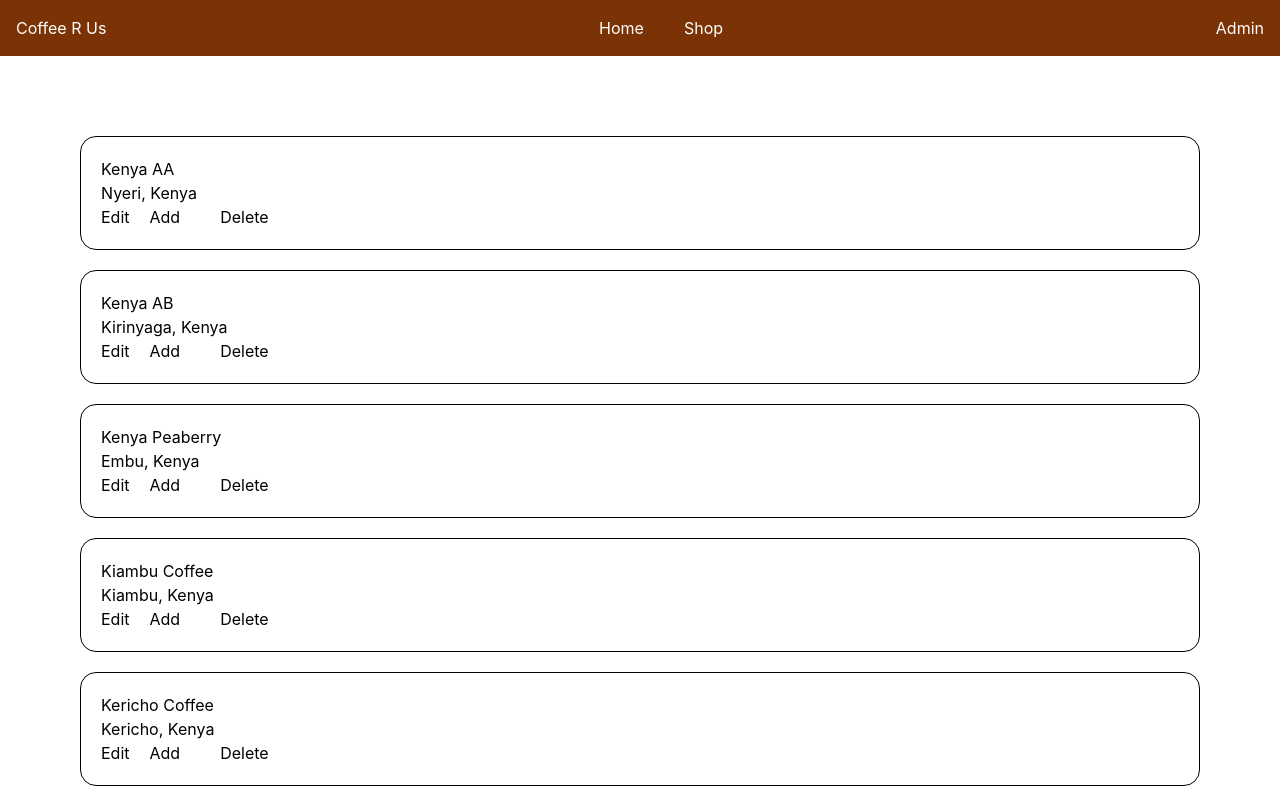
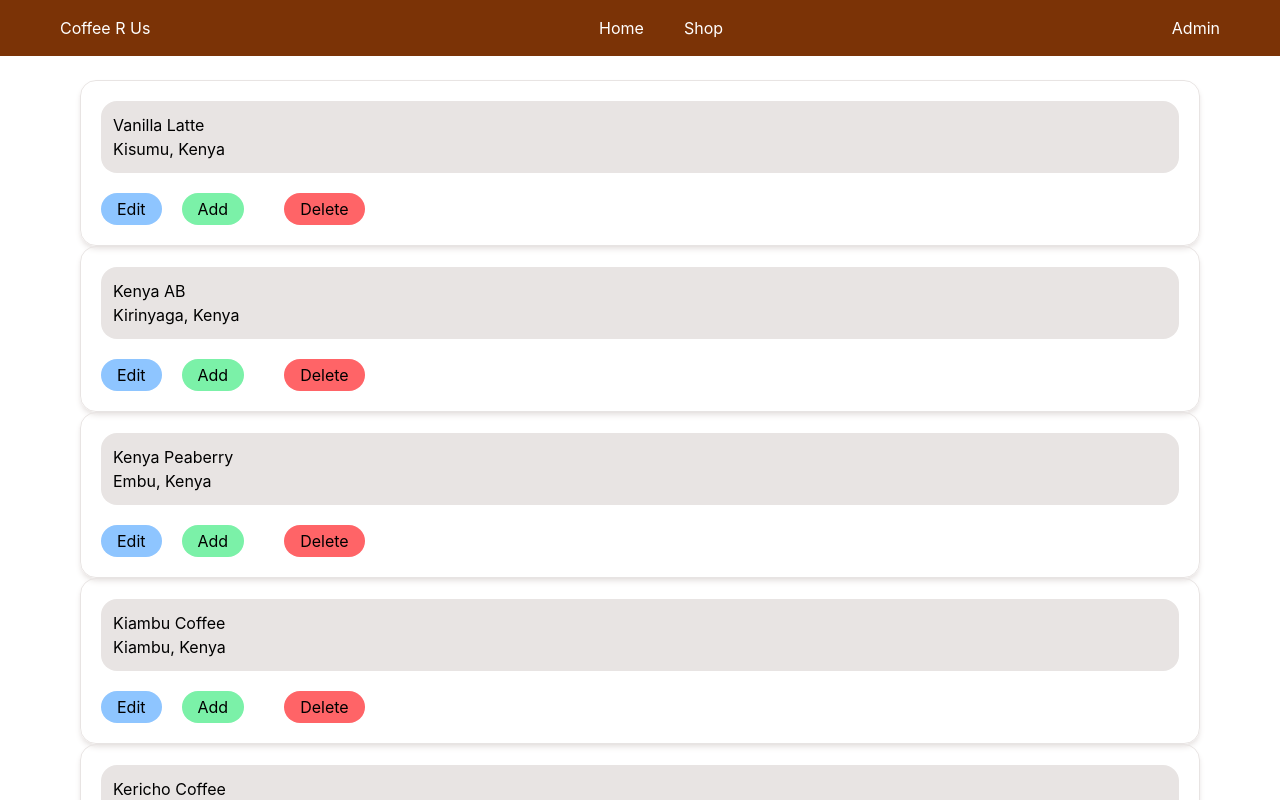
Before and after one commit to HopeKathomi/Summative-Lab---Personal-Project-Showcase-App, a React (Vite) app: page /administrator in a window 1280 px wide. Shown: the top 802 px of the page. Built offline with nearby package versions, Linux system fonts and the light colour scheme; data requests are answered from the project's data file.

Commit message:
Added editing pages to the administrator

```diff
--- a/db.json
+++ b/db.json
@@ -2,10 +2,10 @@
   "coffees": [
     {
       "id": 1,
-      "coffee_name": "Kenya AA",
-      "description": "A premium Kenyan coffee with a rich body, bright acidity, and notes of blackcurrant, berries, and citrus.",
-      "origin": "Nyeri, Kenya",
-      "price": 1800
+      "coffee_name": "Vanilla Latte",
+      "description": "A smooth espresso drink with steamed milk and vanilla flavor.",
+      "origin": "Kisumu, Kenya",
+      "price": 1350
     },
     {
       "id": 2,
--- a/src/App.jsx
+++ b/src/App.jsx
@@ -5,10 +5,34 @@ import ProductList from './components/ProductList';
 import Administrator from './components/Administrator';
 import {Route, Routes} from "react-router";
 
-export const userContext = createContext(null);
+export const UserContext = createContext(null);
 
 function App() {
   const [coffees, getCoffee] = useState([]);
+
+  function handleCreate(formData){
+    fetch('http://localhost:3000/coffees',{
+      method:"POST",
+      headers: {
+        'Content-Type':'application/json'
+      },
+      body: JSON.stringify(formData)
+    })
+    .then(response => response.json())
+    .then(newCoffee => getCoffee(coffee => [...coffee, newCoffee]))
+  }
+
+  function handleUpdate(){
+
+  }
+
+  function handleDelete(id){
+    fetch(`http://localhost:3000/coffees/${id}`,{
+      method:"DELETE"
+    })
+    .then(results => results.json())
+    .then(data =>console.log(data))
+  }
 
   useEffect(()=>{
     fetch('http://localhost:3000/coffees')
@@ -19,11 +43,13 @@ function App() {
   return (
     <div >
       <Nav/>
-      <Routes>
-        <Route path="/" element={<Landingpage/>}/>
-        <Route path='/products' element={<ProductList coffees = {coffees}/>}/>
-        <Route path='/administrator' element={<Administrator coffees = {coffees}/>}/>
-      </Routes>
+       <UserContext value={{coffees, handleDelete}}>
+        <Routes>
+          <Route path="/" element={<Landingpage/>}/>
+          <Route path='/products' element={<ProductList />}/>
+          <Route path='/administrator' element={<Administrator/>}/>
+        </Routes>
+       </UserContext>
     </div>
   )
 }
--- a/src/components/Administrator.jsx
+++ b/src/components/Administrator.jsx
@@ -1,26 +1,48 @@
-import React from 'react'
+import {useContext, useState } from 'react'
+import { UserContext } from '../App'
+import {Routes, Route} from "react-router"
+import Edit from './pages/Edit'
+import Add from './pages/Add'
 
-const Administrator = ({coffees}) => {
+const Administrator = () => {
+  const {coffees, handleDelete} = useContext(UserContext);
+  const [showEdit, setShowEdit] = useState(false);
+  const [showAdd, setShowAdd] = useState(false);
+
+
+  function handleClick(e){
+    e.preventDefault()
+    // console.log(coffees[0].id)
+    handleDelete()
+  }
   return (
-    <div className='flex flex-col gap-5 p-20'>
+    <div className=' fixed inset-0 overflow-y-auto gap-5 p-20'>
       {coffees.map(coffee=>(
-        <div key={coffee.id} className='flex flex-col p-5 border rounded-2xl'>
-          <div>
+        <div key={coffee.id} className=' b shadow-taupe-200 shadow-md flex flex-col p-5 border border-taupe-200 rounded-2xl'>
+          <div className='bg-taupe-200 py-3 px-3 rounded-2xl'>
             <div>{coffee.coffee_name}</div>
             <div>{coffee.origin}</div>
           </div>
 
-          <div className='flex flex-row gap-10'>
+          <div className='flex flex-row items-center gap-10 mt-5'>
             <div className='flex gap-5'>
-              <a href="">Edit</a>
-              <a href="">Add</a>
+              <button onClick = {()=>setShowEdit(true)}className='bg-blue-300 px-4 py-1 rounded-full'>Edit
+                {showEdit && <Edit/>}
+              </button>
+              <button onClick = {()=>setShowAdd(true)}className='bg-green-300 px-4 py-1 rounded-full'>Add
+                  {showAdd && <Add/>}
+              </button>
             </div>
+
             <div>
-              <a href="">Delete</a>
+              <button onClick={handleClick} className='bg-red-400 px-4 py-1 rounded-full'>Delete</button>
             </div>
           </div>
+          <Routes>
+            <Route path="/Edit" element ={<Edit/>}/>
+          </Routes>
+        </div>
 
-        </div>
       ))}
 
     </div>
--- a/src/components/Product.jsx
+++ b/src/components/Product.jsx
@@ -1,6 +1,8 @@
-import React from 'react'
+import { useContext }  from 'react'
+import { UserContext } from '../App'
 
-const Product = ({coffees}) => {
+const Product = () => {
+  const {coffees} = useContext(UserContext);
   return (
     <div className='bg-amber-100 flex flex-row flex-wrap justify-center items-center gap-7 '>
       {coffees.map(coffee => (
--- a/src/components/common/Nav.jsx
+++ b/src/components/common/Nav.jsx
@@ -3,7 +3,7 @@ import {Link} from "react-router"
 
 const nav = () => {
   return (
-    <div className={'flex flex-row justify-between items-center py-4 px-4 bg-amber-900 text-white'}>
+    <div className={'fixed top-0 left-0 w-full flex flex-row justify-between items-center py-4 px-15 z-50 bg-amber-900 text-white'}>
       <div>Coffee R Us</div>
       <div className='flex flex-row gap-10'>
         <Link to="/">Home</Link>
--- /dev/null
+++ b/src/components/pages/Add.jsx
@@ -0,0 +1,33 @@
+import React from 'react'
+
+const Add = () => {
+  return (
+    <div  className="fixed inset-0 backdrop-brightness-95 flex items-center justify-center z-50 ">
+        <div className='bg-amber-50 border border-slate-200 rounded-3xl'>
+            <p className="bg-teal-100 rounded-t-3xl text-black  font-semibold  py-2 mb-2">Add</p>
+            <form action="" className='flex flex-col pb-5 px-4 gap-3'>
+                <div className='flex flex-col'>
+                    <label htmlFor="name">Name</label>
+                    <input type="text"  className='border rounded-2xl border-slate-200 px-3 py-1'/>
+                </div>
+                <div className='flex flex-col'>
+                    <label htmlFor="name">Description</label>
+                    <input type="text" className='border rounded-2xl border-slate-200 px-3 py-1'/>
+                </div>
+                <div className='flex flex-col'>
+                    <label htmlFor="name">Origin</label>
+                    <input type="text" className='border rounded-2xl border-slate-200 px-3 py-1'/>
+                </div>
+                <div className='flex flex-col'>
+                    <label htmlFor="name">Price</label>
+                    <input type="number" className='border rounded-2xl border-slate-200 px-3 py-1'/>
+                </div>
+                <input type="submit" onClick={() => setShowEdit(false)} className="bg-red-300 px-4 py-1 rounded-full mt-4"/>
+            </form>
+        </div>
+
+    </div>
+  )
+}
+
+export default Add
--- /dev/null
+++ b/src/components/pages/Edit.jsx
@@ -0,0 +1,34 @@
+import React from 'react'
+
+
+const Edit = () => {
+  return (
+    <div  className="fixed inset-0 backdrop-brightness-95 flex items-center justify-center z-50 ">
+        <div className='bg-amber-50 border border-slate-200 rounded-3xl'>
+            <p className="bg-teal-100 rounded-t-3xl text-black  font-semibold  py-2 mb-2">EDIT</p>
+            <form action="" className='flex flex-col pb-5 px-4 gap-3'>
+                <div className='flex flex-col'>
+                    <label htmlFor="name">Name</label>
+                    <input type="text"  className='border rounded-2xl border-slate-200 px-3 py-1'/>
+                </div>
+                <div className='flex flex-col'>
+                    <label htmlFor="name">Description</label>
+                    <input type="text" className='border rounded-2xl border-slate-200 px-3 py-1'/>
+                </div>
+                <div className='flex flex-col'>
+                    <label htmlFor="name">Origin</label>
+                    <input type="text" className='border rounded-2xl border-slate-200 px-3 py-1'/>
+                </div>
+                <div className='flex flex-col'>
+                    <label htmlFor="name">Price</label>
+                    <input type="number" className='border rounded-2xl border-slate-200 px-3 py-1'/>
+                </div>
+                <input type="submit" onClick={() => setShowEdit(false)} className="bg-red-300 px-4 py-1 rounded-full mt-4"/>
+            </form>
+        </div>
+
+    </div>
+  )
+}
+
+export default Edit
```
